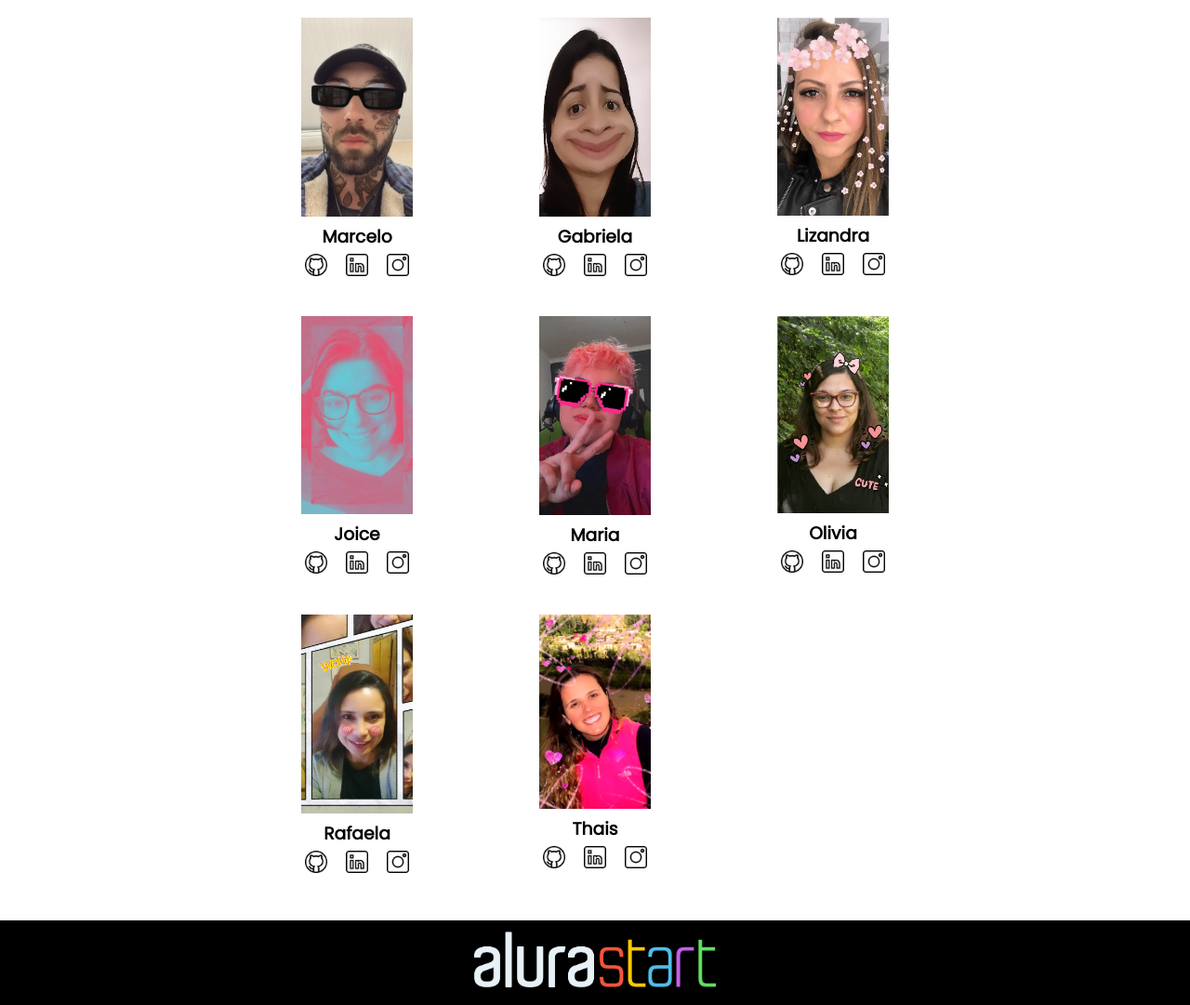
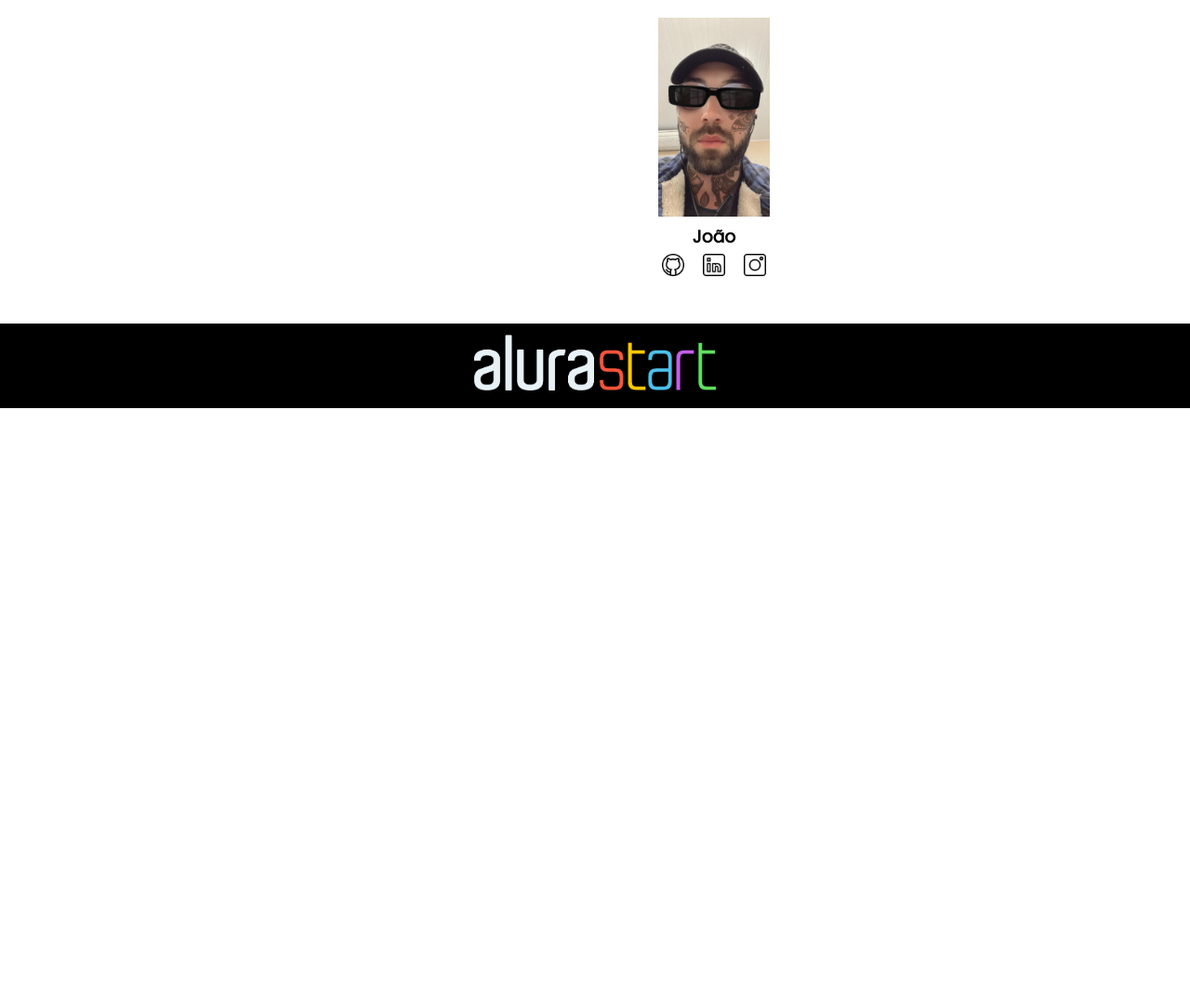
Before and after one commit to JoAoVicToR104/site-finalizado, a plain HTML site: page index.html in a window 1280 px wide. Shown: the part 601-1682 px from the top of the page at 93% size. After the commit the page ends 1040 px from the top, so only its background shows below. Drawn offline with Linux system fonts and the light colour scheme.

Commit message:
Add files via upload

```diff
--- a/index.html
+++ b/index.html
@@ -32,12 +32,12 @@
     </section>
 
     <section id="estudante">
-        <h2 class="estudante-titulo">Quem são nossos estudantes?</h2>
+        <h2 class="estudante-titulo">Um dos estudantes</h2>
         <div class="estudante-todos">
             <span></span>
             <div class="estudante-div">
                 <img class="estudante-imagem" src="Marcelo.jpeg" alt="foto do marcelo">
-                <h3 class="estudante-nome">Marcelo</h3>
+                <h3 class="estudante-nome">João</h3>
                 <a href="https://github.com/marcelopaludetto"><img class="estudante-icone" src="github.png"
                         alt="icone github"></a>
                 <a href="https://linkedin.com/marcelopaludetto"><img class="estudante-icone" src="linkedin.png"
@@ -45,81 +45,7 @@
                 <a href="https://instagram.com/marcelopaludetto"><img class="estudante-icone" src="instagram.png"
                         alt="icone instagram"></a>
             </div>
-            <div class="estudante-div">
-                <img class="estudante-imagem" src="Gabi.jpg" alt="foto da gabi">
-                <h3 class="estudante-nome">Gabriela</h3>
-                <a href="https://github.com/GabrielaM-L"><img class="estudante-icone" src="github.png"
-                        alt="icone github"></a>
-                <a href="https://www.linkedin.com/in/gabriela-marcomini-de-lima/"><img class="estudante-icone"
-                        src="linkedin.png" alt="icone linkedin"></a>
-                <a href="https://www.instagram.com/gabriela_marcomini/"><img class="estudante-icone" src="instagram.png"
-                        alt="icone instagram"></a>
-            </div>
-            <div class="estudante-div">
-                <img class="estudante-imagem" src="Liz.jpg" alt="foto da lizandra">
-                <h3 class="estudante-nome">Lizandra</h3>
-                <a href="https://github.com/LizandraDuarte40"><img class="estudante-icone" src="github.png"
-                        alt="icone github"></a>
-                <a href="https://www.linkedin.com/in/lizandrarlm-duarte/"><img class="estudante-icone"
-                        src="linkedin.png" alt="icone linkedin"></a>
-                <a href="https://www.instagram.com/lizandrarlm"><img class="estudante-icone" src="instagram.png"
-                        alt="icone instagram"></a>
-            </div>
-            <span></span>
-            <span></span>
-            <div class="estudante-div">
-                <img class="estudante-imagem" src="Joice.jpg" alt="foto da joice">
-                <h3 class="estudante-nome">Joice</h3>
-                <a href="https://github.com/JoiceAlura"><img class="estudante-icone" src="github.png"
-                        alt="icone github"></a>
-                <a href="https://www.linkedin.com/in/joicebarbaresco/"><img class="estudante-icone" src="linkedin.png"
-                        alt="icone linkedin"></a>
-                <a href="https://www.instagram.com/joicebarbaresco/"><img class="estudante-icone" src="instagram.png"
-                        alt="icone instagram"></a>
-            </div>
-            <div class="estudante-div">
-                <img class="estudante-imagem" src="Maria.jpg" alt="foto da maria">
-                <h3 class="estudante-nome">Maria</h3>
-                <a href="https://github.com/MagePSR"><img class="estudante-icone" src="github.png"
-                        alt="icone github"></a>
-                <a href="https://www.linkedin.com/in/mariageovanna"><img class="estudante-icone" src="linkedin.png"
-                        alt="icone linkedin"></a>
-                <a href="https://www.instagram.com/magpsr/"><img class="estudante-icone" src="instagram.png"
-                        alt="icone instagram"></a>
-            </div>
-            <div class="estudante-div">
-                <img class="estudante-imagem" src="Olivia.jpg" alt="foto da olhe">
-                <h3 class="estudante-nome">Olivia</h3>
-                <img class="estudante-icone" src="github.png" alt="icone github">
-                <a href="https://www.linkedin.com/in/olhe/"><img class="estudante-icone" src="linkedin.png"
-                        alt="icone linkedin"></a>
-                <a href="https://github.com/olhe12"><img class="estudante-icone" src="instagram.png"
-                        alt="icone instagram"></a>
-            </div>
-            <span></span>
-            <span></span>
-            <div class="estudante-div">
-                <img class="estudante-imagem" src="Rafa.jpg" alt="foto da rafa">
-                <h3 class="estudante-nome">Rafaela</h3>
-                <a href="https://github.com/rafaelamunhoz12"><img class="estudante-icone" src="github.png"
-                        alt="icone github"></a>
-                <a href="http://linkedin.com/in/rafaela-felix-munhoz-oliveira-02160a10a"><img class="estudante-icone"
-                        src="linkedin.png" alt="icone linkedin"></a>
-                <a href="https://www.instagram.com/rafafmo/"><img class="estudante-icone" src="instagram.png"
-                        alt="icone instagram"></a>
-            </div>
-            <div class="estudante-div">
-                <img class="estudante-imagem" src="Thais.jpg" alt="foto da thais">
-                <h3 class="estudante-nome">Thais</h3>
-                <a href="https://github.com/Thaispianucci"><img class="estudante-icone" src="github.png"
-                        alt="icone github"></a>
-                <a href="https://www.linkedin.com/in/thais-pianucci-benedicto-54a9a416/"><img class="estudante-icone"
-                        src="linkedin.png" alt="icone linkedin"></a>
-                <a href="https://www.instagram.com/thaispianucci/"><img class="estudante-icone" src="instagram.png"
-                        alt="icone instagram"></a>
-            </div>
 
-        </div>
     </section>
 
     <footer class="rodape">
--- a/style.css
+++ b/style.css
@@ -77,7 +77,7 @@ body {
 
 .estudante-todos{
     display: grid;
-    grid-template-columns: 20% 20% 20% 20% 20%;
+    grid-template-columns: 50% 20% 20%;
 }
 
 .rodape{
```
